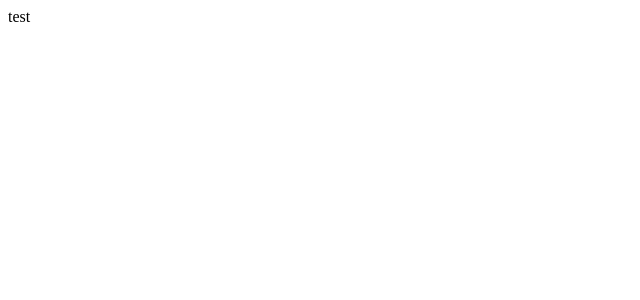
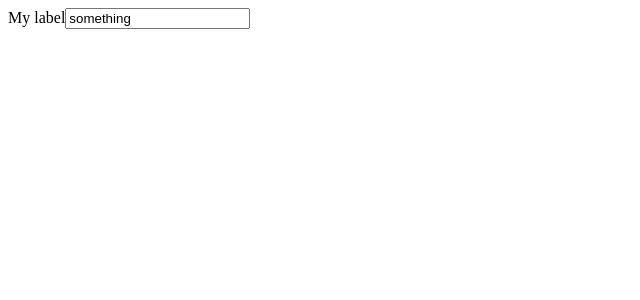
Before and after one commit to Pgr18/My_react_learning, a React (Create React App) app: page / in a window 1280 px wide. Shown: the top 300 px of the page, without its empty margins (0-640 px from the left). Built offline with nearby package versions, Linux system fonts and the light colour scheme.

Commit message:
class 2 completed. Login page

```diff
--- a/src/App.tsx
+++ b/src/App.tsx
@@ -1,6 +1,11 @@
 import React from 'react';
+import { LoginPage } from './pages';
 
 
 export const App: React.FC = () => {
-  return (<div>test</div>);
+  return (<div>
+
+    <LoginPage />
+
+  </div>);
 };
--- /dev/null
+++ b/src/components/textFIeld/TextField.tsx
@@ -0,0 +1,28 @@
+import { ChangeEvent, FC } from 'react';
+import { TextFieldProps } from './TextFieldProps';
+
+
+
+export const TextField: FC<TextFieldProps> = props => {
+    const {
+        error,
+        labelText,
+        onChange,
+        type = "text",
+        value
+    } = props;
+
+
+    const changeValueHandler = (event: ChangeEvent<HTMLInputElement>) =>{
+        onChange && onChange(event.target.value);
+    };
+
+    return (
+        <div>
+            <label>{labelText}</label>
+            <input type = {type} value = {value} onChange = {changeValueHandler} />
+            <span>{error}</span>
+
+        </div>
+    );
+}
--- /dev/null
+++ b/src/components/textFIeld/TextFieldProps.ts
@@ -0,0 +1,7 @@
+export interface TextFieldProps {
+    labelText?: string;
+    type?: React.HTMLInputTypeAttribute;
+    error?: string;
+    value?: string;
+    onChange?: (value: string) => void;
+};
--- /dev/null
+++ b/src/components/textFIeld/index.ts
@@ -0,0 +1 @@
+export { TextField } from './TextField';
--- /dev/null
+++ b/src/pages/index.ts
@@ -0,0 +1 @@
+export { LoginPage } from './login';
--- /dev/null
+++ b/src/pages/login/LoginPage.tsx
@@ -0,0 +1,10 @@
+import { FC } from 'react';
+import { TextField } from '../../components/textFIeld';
+
+export const LoginPage: FC = () => {
+    return (
+        <>
+            <TextField labelText = "My label" value = "something"/>
+        </>
+    );
+};
--- /dev/null
+++ b/src/pages/login/index.ts
@@ -0,0 +1 @@
+export { LoginPage } from './LoginPage';
```
